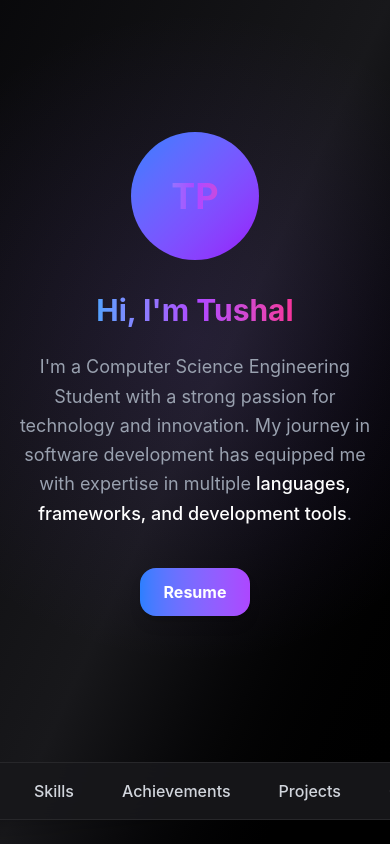
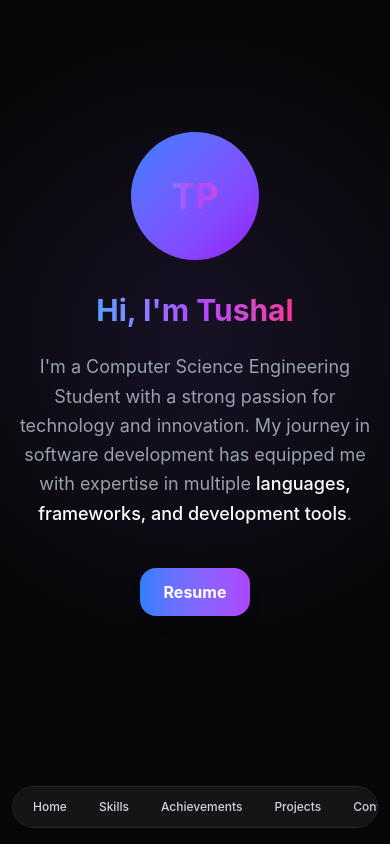
Before and after one commit to pandeYtushal/Portfolio2, a React (Vite) app in the folder new/: page / in a window 390 px wide. Shown: the top 844 px of the page. Built offline with nearby package versions, Linux system fonts and the light colour scheme.

Commit message:
Clean Vite portfolio setup

```diff
--- a/new/src/components/Contact.jsx
+++ b/new/src/components/Contact.jsx
@@ -29,7 +29,7 @@ const Contact = () => {
                   rel="noopener noreferrer"
                   className="flex items-center space-x-3 px-6 py-3 bg-zinc-800/70 rounded-lg hover:bg-zinc-800 hover:border-purple-500/50 border border-zinc-700 transition-all duration-300 transform hover:scale-105"
                 >
-                  <IconComponent className="text-xl text-purple-400" />
+                  <IconComponent className="text-xl text-white" />
                   <span className="text-white font-medium">{social.name}</span>
                 </a>
               );
--- a/new/src/components/Footer.jsx
+++ b/new/src/components/Footer.jsx
@@ -1,17 +1,22 @@
 const Footer = () => {
   return (
     <footer className="bg-black border-t border-zinc-900">
-      <div className="max-w-7xl mx-auto px-4 sm:px-6 lg:px-8 py-8">
+      <div className="max-w-7xl mx-auto px-4 sm:px-6 lg:px-12 py-6">
         <div className="text-center">
-          <p className="text-gray-400 mb-4 italic">
-            &quot;“I speak to everyone in the same way, whether he is the garbage man or the president of the university.”&quot;
+          <p className="text-gray-400 mb-3 italic">
+            “I speak to everyone in the same way, whether he is the garbage man or the president of the university.”
           </p>
-          <p className="text-gray-500 text-sm mb-4">― Albert Einstein</p>
+
+          <p className="text-gray-500 text-sm mb-3">
+            ― Albert Einstein
+          </p>
+
           <p className="text-gray-400">
             Developed by Tushal
           </p>
-          <p className="text-gray-500 text-sm mt-2">
-            © {new Date().getFullYear()}. All rights reserved.
+
+          <p className="text-gray-500 text-sm mt-1">
+            © {new Date().getFullYear()} • All rights reserved
           </p>
         </div>
       </div>
--- a/new/src/components/Hero.jsx
+++ b/new/src/components/Hero.jsx
@@ -5,7 +5,7 @@ const Hero = () => {
       className="min-h-screen flex items-center justify-center relative overflow-hidden bg-black pb-24"
     >
       {/* Background */}
-<div className="absolute inset-0 bg-linear-to-br from-zinc-950 via-zinc-900 to-black"></div>
+<div className="absolute inset-0 bg- bg-zinc-950/80 backdrop-blur-sm"></div>
 <div className="absolute inset-0 bg-[radial-gradient(circle_at_50%_40%,rgba(139,92,246,0.12),transparent_60%)]"></div>
 
 
--- a/new/src/components/Navbar.jsx
+++ b/new/src/components/Navbar.jsx
@@ -10,25 +10,25 @@ const navLinks = [
 ];
 
 const Navbar = () => {
-  const [hoveredIndex, setHoveredIndex] = useState(null);
+  const [activeIndex, setActiveIndex] = useState(null);
 
   return (
-    <nav className="fixed bottom-6 left-0 right-0 z-50 flex justify-center">
-      <div className="bg-zinc-900/90 backdrop-blur-md px-6 py-3 rounded-full border border-zinc-800 shadow-xl">
-        <div className="flex gap-8 relative">
+    <nav className="fixed bottom-4 left-0 right-0 z-50 flex justify-center px-3">
+      <div className="bg-zinc-900/90 backdrop-blur-md px-3 py-2 rounded-full border border-zinc-800 shadow-xl max-w-full overflow-x-auto">
+        <div className="relative flex gap-4 sm:gap-6 md:gap-8 whitespace-nowrap">
           {navLinks.map((link, index) => (
             <a
               key={link.name}
               href={link.href}
-              onMouseEnter={() => setHoveredIndex(index)}
-              onMouseLeave={() => setHoveredIndex(null)}
-              className="relative px-2 py-1 text-gray-300 hover:text-white font-medium"
+              onMouseEnter={() => setActiveIndex(index)}
+              onMouseLeave={() => setActiveIndex(null)}
+              onClick={() => setActiveIndex(index)}
+              className="relative px-2 py-1 text-xs sm:text-sm md:text-base text-gray-300 hover:text-white font-medium"
             >
-
-              {hoveredIndex === index && (
+              {activeIndex === index && (
                 <motion.span
                   layoutId="nav-arc"
-                  className="absolute -top-4 left-1/2 -translate-x-1/2 h-5 w-14 rounded-b-full bg-purple-500/40 blur-lg"
+                  className="absolute -top-3 left-1/2 -translate-x-1/2 h-4 w-12 rounded-b-full bg-purple-500/40 blur-md"
                   transition={{
                     type: "spring",
                     stiffness: 500,
@@ -36,7 +36,6 @@ const Navbar = () => {
                   }}
                 />
               )}
-
               {link.name}
             </a>
           ))}
```
